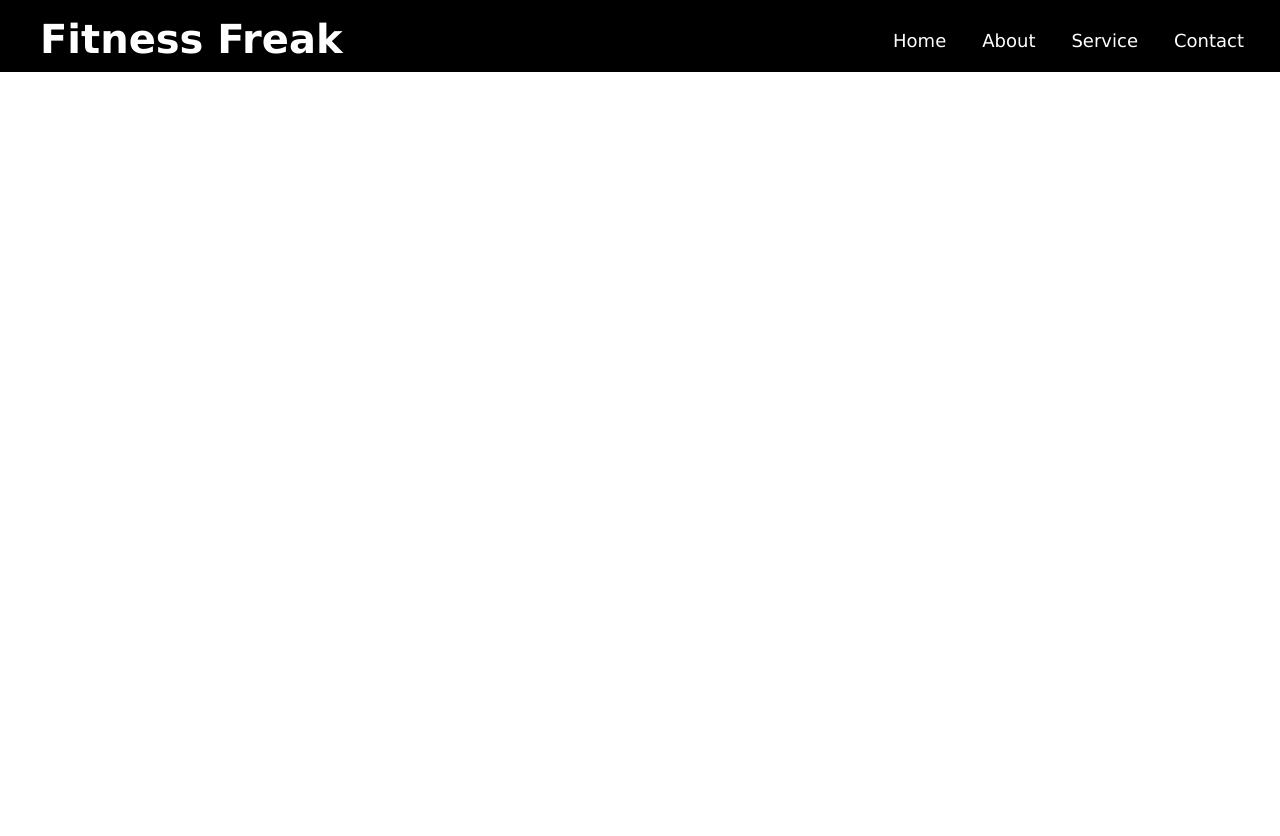
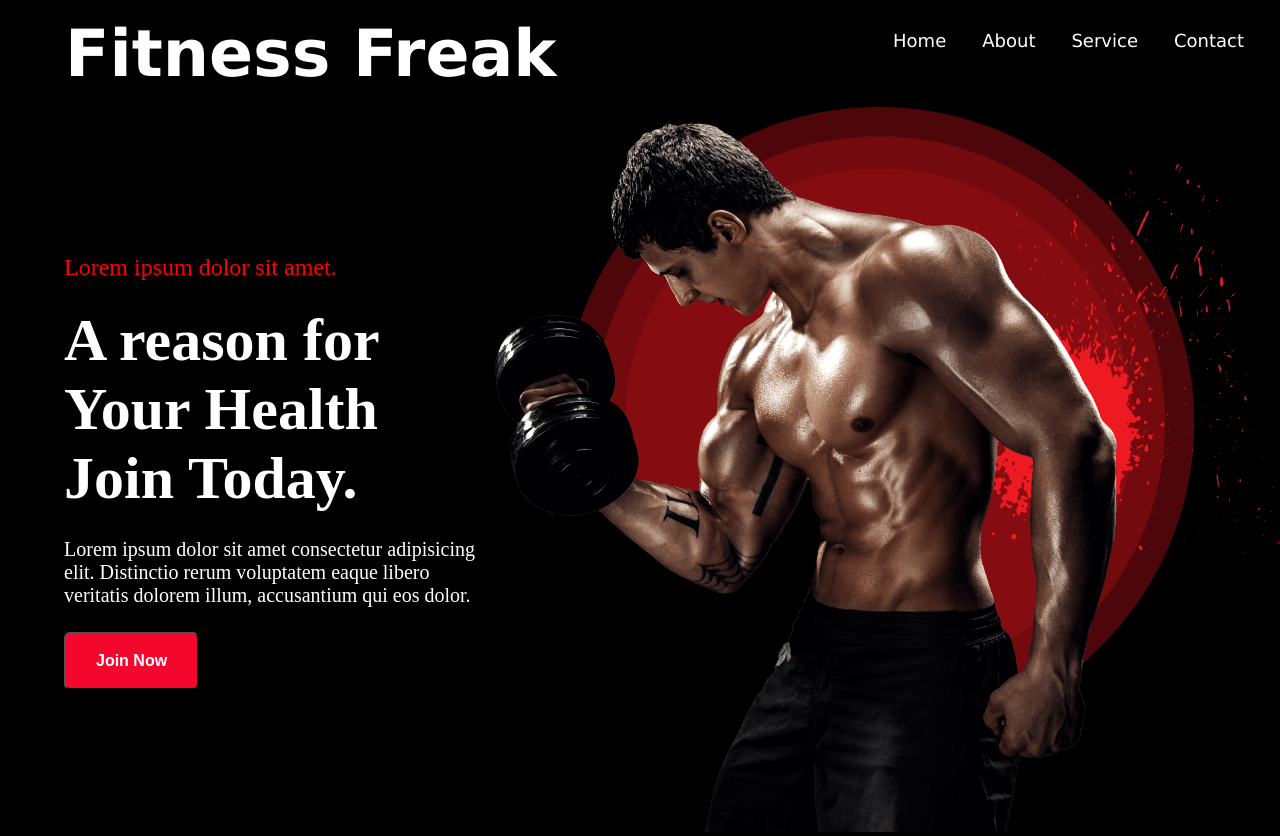
Before and after one commit to yuvrajdip/fitness-freak-peoples, a plain HTML site: page index.html in a window 1280 px wide. Before the commit the page ends 800 px from the top, so only its background shows below. Drawn offline with Linux system fonts and the light colour scheme.

Commit message:
banner section added

```diff
--- a/index.css
+++ b/index.css
@@ -12,7 +12,7 @@
 }
 
 .company-logo p{
-  font-size: 40px;
+  font-size: 65px;
   font-weight: bold;
   font-family: 'Lucida Sans', 'Lucida Sans Regular', 'Lucida Grande', 'Lucida Sans Unicode', Geneva, Verdana, sans-serif;
   padding-left: 1em;
@@ -36,3 +36,45 @@
 .menu-items li:hover{
   color:orange;
 }
+
+.banner-container{
+  background: black;
+  color: white;
+  display: flex;
+  justify-content: space-evenly;
+  align-items: center;
+  width:100%;
+  /* height:100vh; */
+}
+
+.banner-description{
+  margin-left:64px;
+}
+
+.banner-description>.title1, .banner-text2,.banner-btn{
+  margin-top:25px;
+}
+
+.banner-text{
+  color: red;
+  font-size: 24px;
+}
+
+.title1{
+  font-size: 60px;
+  font-weight: bold;
+}
+
+.banner-text2{
+  color:white;
+  font-size: 20px;
+}
+
+.banner-btn{
+  padding: 18px 30px;
+  background: rgb(244,6,45);
+  color:white;
+  font-size: 16px;
+  font-weight: bolder;
+  border-radius: 6px;
+}
--- a/index.html
+++ b/index.html
@@ -24,5 +24,30 @@
       </div>
     </nav>
   </header>
+
+  <main>
+    <div class="banner-container">
+
+      <div class="banner-left">
+
+        <div class="banner-description">
+
+          <p class="banner-text">Lorem ipsum dolor sit amet.</p>
+          <h1 class="title1">A reason for Your Health Join Today.</h1>
+          <p class="banner-text2">
+            Lorem ipsum dolor sit amet consectetur adipisicing elit. Distinctio rerum voluptatem eaque libero veritatis dolorem illum, accusantium qui eos dolor.
+          </p>
+          <button class="banner-btn">Join Now</button>
+
+        </div>
+      </div>
+
+      <div class="banner-right">
+        <div class="banner-img">
+          <img src="./images/home-bg.png" alt="" srcset="">
+        </div>
+      </div>
+    </div>
+  </main>
 </body>
 </html>
```
Also changed, not shown: images/about1.jpg (added), images/about2.jpg (added), images/batch.png (added), images/bg-1.jpg (added), images/fitness.jpg (added), images/home-bg.png (added), images/icon/fabicon.webp (added), images/package/icon1.png (added), images/package/icon2.png (added), images/package/icon3.png (added), images/services/service1.jpg (added), images/services/services2.jpg (added), 1 other file.
